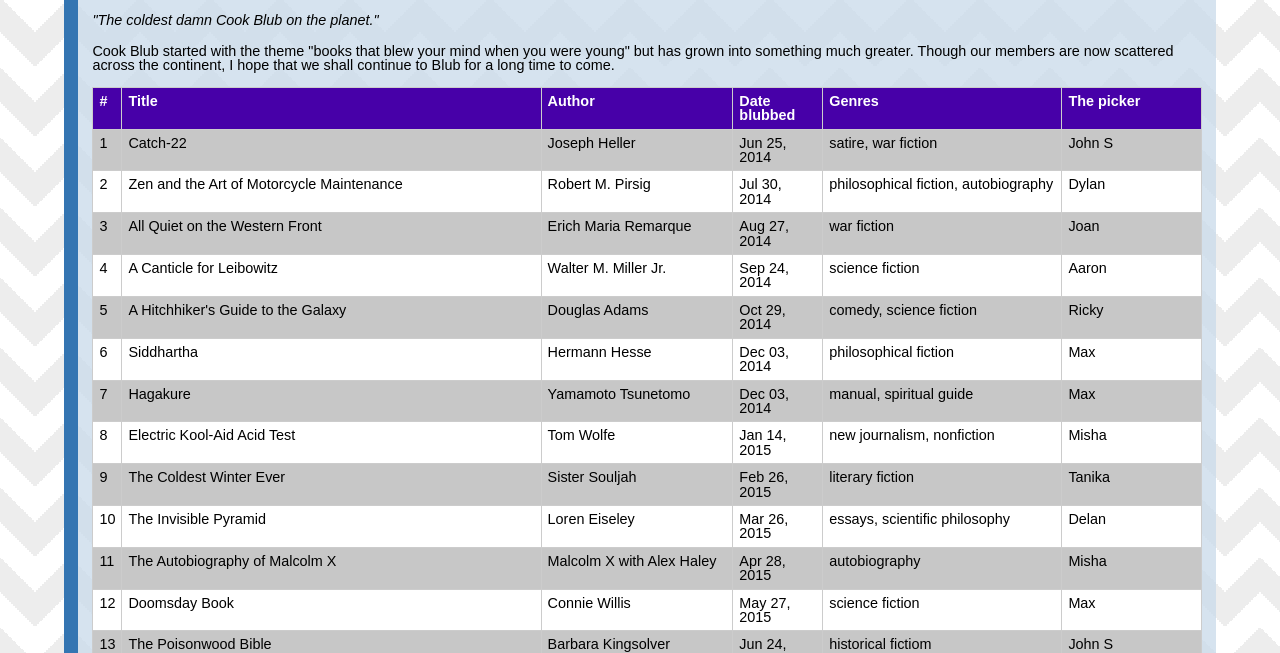
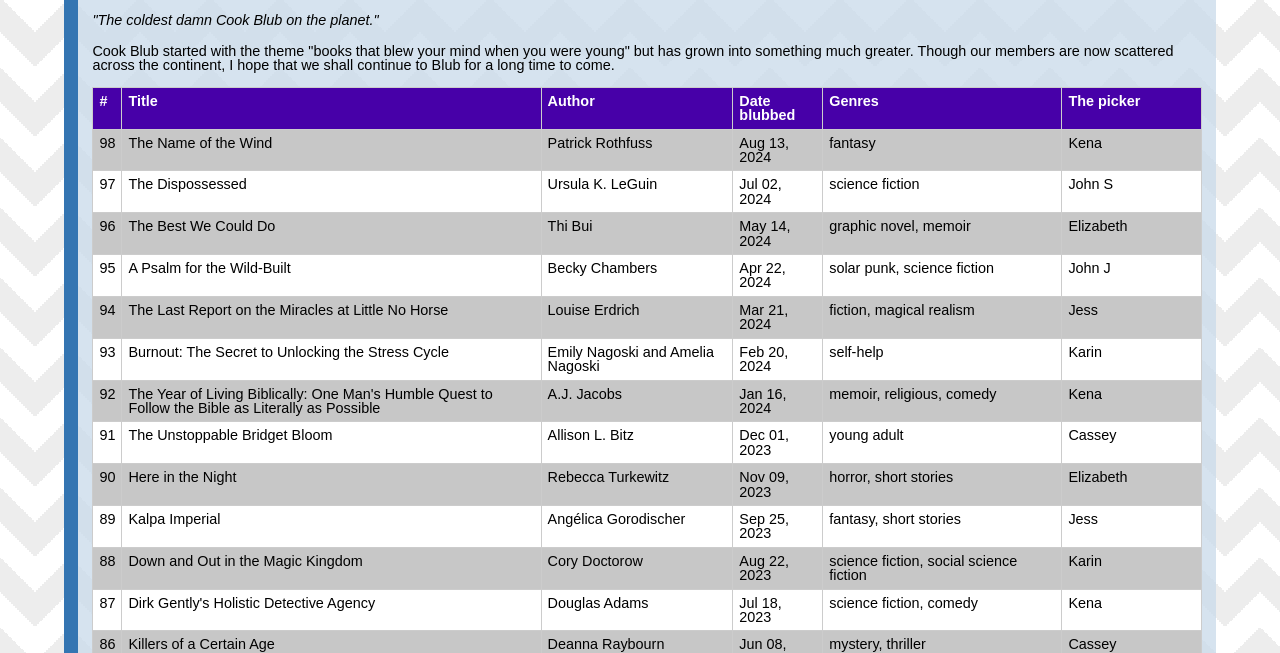
Before and after one commit to jduss4/jessicadussault.com, an Eleventy site: page sidequests/cookblub.njk in a window 1280 px wide. Shown: the part 143-796 px from the top of the page. Built offline with nearby package versions, Linux system fonts and the light colour scheme; Eleventy itself is replaced by a stand-in of ours; files that its build step writes are made by us from their sources.

Commit message:
book update

```diff
--- a/_data/books.yml
+++ b/_data/books.yml
@@ -31,10 +31,13 @@
     thoughts: Interesting first part to read while pregnant, I'll say that anyway
   - title: The Dispossessed
     author: Ursula K. LeGuin
-    thoughts: (in progress) Really enjoying this so far!
+    thoughts: Great world building, not sure which of the worlds I would want to live in.
   - title: Catch-22
     author: Joseph Heller
     thoughts: (abandoned) Yeah yeah yeah I get it, this should have been a short story
+  - title: (in progress) The Name of the Wind
+    author: Patrick Rothfuss
+    thoughts: TBD
 
 2023:
   - title: Broken Homes (Peter Grant 4)
--- a/_data/cookblub.yml
+++ b/_data/cookblub.yml
@@ -743,3 +743,10 @@
   genres:
     - science fiction
   picker: John S
+
+- title: The Name of the Wind
+  date: "2024-08-13"
+  author: Patrick Rothfuss
+  genres:
+    - fantasy
+  picker: Kena
--- a/sidequests/cookblub.njk
+++ b/sidequests/cookblub.njk
@@ -9,7 +9,7 @@ layout: default.njk
 
 Cook Blub started with the theme "books that blew your mind when you were young" but has grown into something much greater. Though our members are now scattered across the continent, I hope that we shall continue to Blub for a long time to come.
 
-<table class="table-sort table-arrows remember-sort">
+<table>
   <tr>
     <th>#</th>
     <th>Title</th>
@@ -18,9 +18,10 @@ Cook Blub started with the theme "books that blew your mind when you were young"
     <th>Genres</th>
     <th>The picker</th>
   </tr>
-  {% for book in cookblub %}
+  {% set bookCount = cookblub.length + 1 %}
+  {% for book in cookblub | reverse %}
     <tr>
-      <td>{{ loop.index }}</td>
+      <td>{{ bookCount - loop.index }}</td>
       <td>{{ book.title }}</td>
       <td>{{ book.author }}</td>
       <td>{{ book.date | formatDate("MMM DD, YYYY") }}</td>
```
